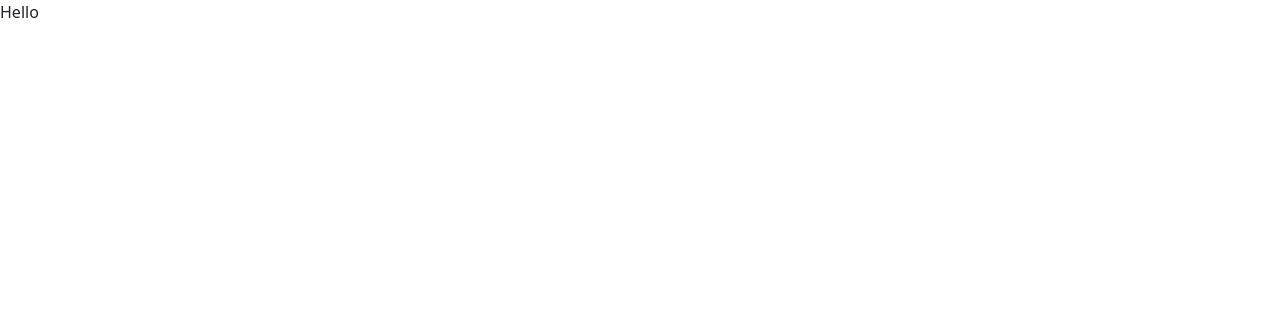
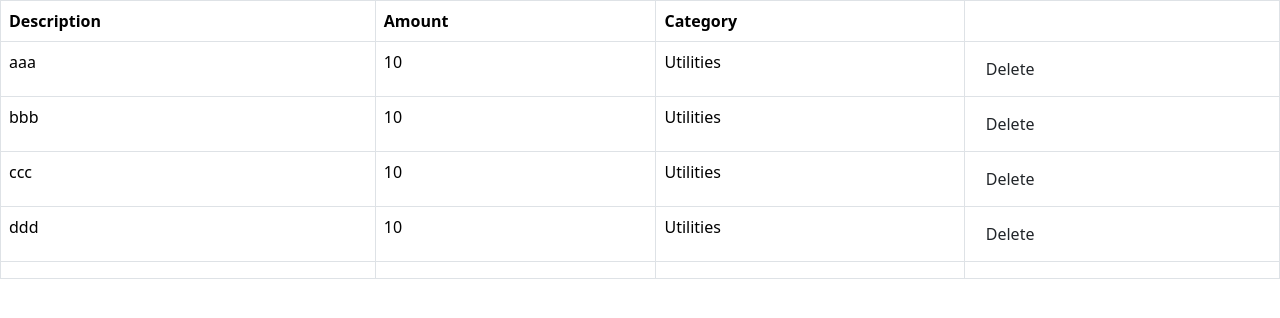
Before and after one commit to snmsndhu/Expense_Tracker, a React (Vite) app: page / in a window 1280 px wide. Shown: the top 318 px of the page. Built offline with nearby package versions, Linux system fonts and the light colour scheme.

Commit message:
building the main page

```diff
--- a/src/App.tsx
+++ b/src/App.tsx
@@ -1,7 +1,21 @@
 import React from "react";
+import ExpenseList from "./components/ExpenseList";
 
 const App = () => {
-  return <div>Hello</div>;
+  const expenses = [
+    { id: 1, description: "aaa", amount: 10, category: "Utilities" },
+    { id: 2, description: "bbb", amount: 10, category: "Utilities" },
+    { id: 3, description: "ccc", amount: 10, category: "Utilities" },
+    { id: 4, description: "ddd", amount: 10, category: "Utilities" },
+  ];
+  return (
+    <div>
+      <ExpenseList
+        expenses={expenses}
+        onDelete={(id) => console.log("delete", id)}
+      />
+    </div>
+  );
 };
 
 export default App;
--- a/src/components/ExpenseList.tsx
+++ b/src/components/ExpenseList.tsx
@@ -39,6 +39,14 @@ const ExpenseList = ({ expenses, onDelete }: Props) => {
           </tr>
         ))}
       </tbody>
+      <tfoot>
+        <tr>
+          <td></td>
+          <td></td>
+          <td></td>
+          <td></td>
+        </tr>
+      </tfoot>
     </table>
   );
 };
```
